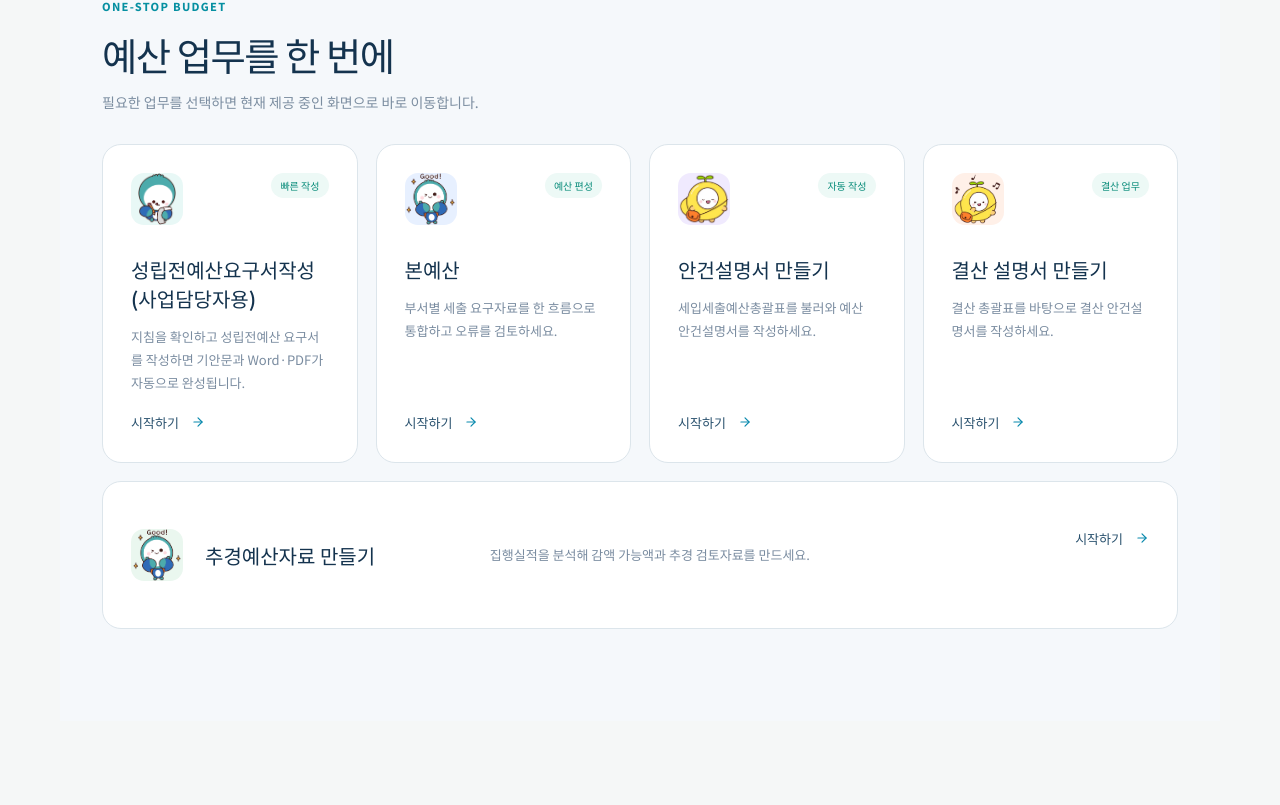
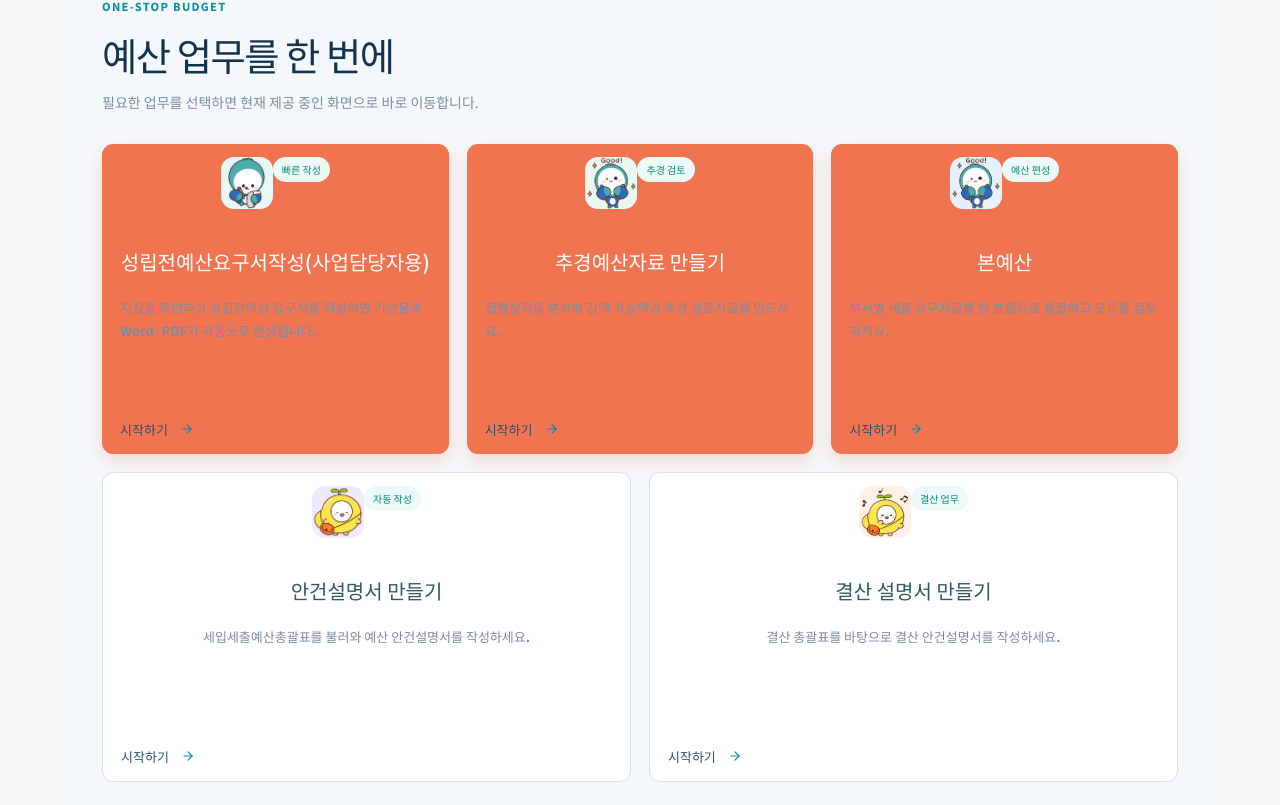
Before and after one commit to lovingculture/schoolbudget, a React (Vite) app: page / in a window 1280 px wide. Shown: the part 855-1660 px from the top of the page. Built offline with nearby package versions, Linux system fonts and the light colour scheme.

Commit message:
Improve home navigation and card layout

```diff
--- a/src/features/home/HomePage.tsx
+++ b/src/features/home/HomePage.tsx
@@ -33,6 +33,16 @@
     actionLabel: "성립전예산 새로 작성",
   },
   {
+    view: "supplementary",
+    imageSrc: "/characters/cards/main-budget-good.png",
+    imageAlt: "추경예산 자료 정리를 돕는 서울시교육청 캐릭터",
+    tone: "green",
+    badge: "추경 검토",
+    title: "추경예산자료 만들기",
+    description: "집행실적을 분석해 감액 가능액과 추경 검토자료를 만드세요.",
+    actionLabel: "추경예산자료 만들기 시작하기",
+  },
+  {
     view: "budget",
     imageSrc: "/characters/cards/main-budget-good.png",
     imageAlt: "본예산 편성을 응원하는 서울교육 캐릭터 자라나",
@@ -61,16 +71,6 @@
     title: "결산 설명서 만들기",
     description: "결산 총괄표를 바탕으로 결산 안건설명서를 작성하세요.",
     actionLabel: "결산 설명서 만들기 시작하기",
-  },
-  {
-    view: "supplementary",
-    imageSrc: "/characters/cards/main-budget-good.png",
-    imageAlt: "추경예산 자료 정리를 돕는 서울시교육청 캐릭터",
-    tone: "green",
-    badge: "추경 검토",
-    title: "추경예산자료 만들기",
-    description: "집행실적을 분석해 감액 가능액과 추경 검토자료를 만드세요.",
-    actionLabel: "추경예산자료 만들기 시작하기",
   },
 ];
 
@@ -134,7 +134,7 @@
         <button
           type="button"
           data-testid="budget-step"
-          onClick={() => onNavigate("resources")}
+          onClick={() => onNavigate("guide")}
           aria-label="처음 오셨나요? 안내 확인"
         >
           <span className="home-quick-icon green" aria-hidden="true">
@@ -142,7 +142,7 @@
           </span>
           <span>
             <strong>처음 오셨나요?</strong>
-            <small>이용 안내와 자료실</small>
+            <small>홈페이지 이용 안내</small>
           </span>
           <ArrowRight aria-hidden="true" />
         </button>
@@ -165,7 +165,7 @@
           <div className="home-work-grid">
             {workCards.map((card) => (
               <article
-                className={`home-work-card ${card.view === "supplementary" ? "wide" : ""}`}
+                className={`home-work-card ${["prebudget", "supplementary", "budget"].includes(card.view) ? "primary" : "secondary"}`}
                 data-testid="budget-step"
                 data-view={card.view}
                 key={card.view}
--- a/src/features/home/home.css
+++ b/src/features/home/home.css
@@ -293,8 +293,16 @@
 
 .home-work-grid {
   display: grid;
-  grid-template-columns: repeat(4, minmax(0, 1fr));
+  grid-template-columns: repeat(6, minmax(0, 1fr));
   gap: 18px;
+}
+
+.home-work-card.primary {
+  grid-column: span 2;
+}
+
+.home-work-card.secondary {
+  grid-column: span 3;
 }
 
 .home-work-card {
@@ -305,15 +313,6 @@
   border: 1px solid #dce5eb;
   border-radius: 19px;
   background: #fff;
-}
-
-.home-work-card.wide {
-  grid-column: 1 / -1;
-  min-height: 148px;
-  display: grid;
-  grid-template-columns: auto minmax(180px, .7fr) minmax(280px, 1.5fr) auto;
-  align-items: center;
-  gap: 22px;
 }
 
 .home-work-card-head {
@@ -390,19 +389,6 @@
 .home-news-grid article button svg {
   width: 14px;
   color: #0989ad;
-}
-
-.home-work-card.wide .home-work-card-head {
-  display: block;
-}
-
-.home-work-card.wide .home-work-card-head small {
-  display: none;
-}
-
-.home-work-card.wide h3,
-.home-work-card.wide button {
-  margin: 0;
 }
 
 .home-news {
@@ -501,6 +487,11 @@
     grid-template-columns: repeat(2, minmax(0, 1fr));
   }
 
+  .home-work-card.primary,
+  .home-work-card.secondary {
+    grid-column: span 1;
+  }
+
   .home-news-grid {
     grid-template-columns: 1fr 1fr;
   }
@@ -577,22 +568,9 @@
     grid-template-columns: 1fr;
   }
 
-  .home-work-card.wide {
+  .home-work-card.primary,
+  .home-work-card.secondary {
     grid-column: auto;
-    min-height: 310px;
-    display: flex;
-  }
-
-  .home-work-card.wide .home-work-card-head {
-    display: flex;
-  }
-
-  .home-work-card.wide h3 {
-    margin: 30px 0 13px;
-  }
-
-  .home-work-card.wide button {
-    margin-top: auto;
   }
 
   .home-search-card {
```
Also changed, not shown: 1 other file (tests, documents, lock files or other folders).
